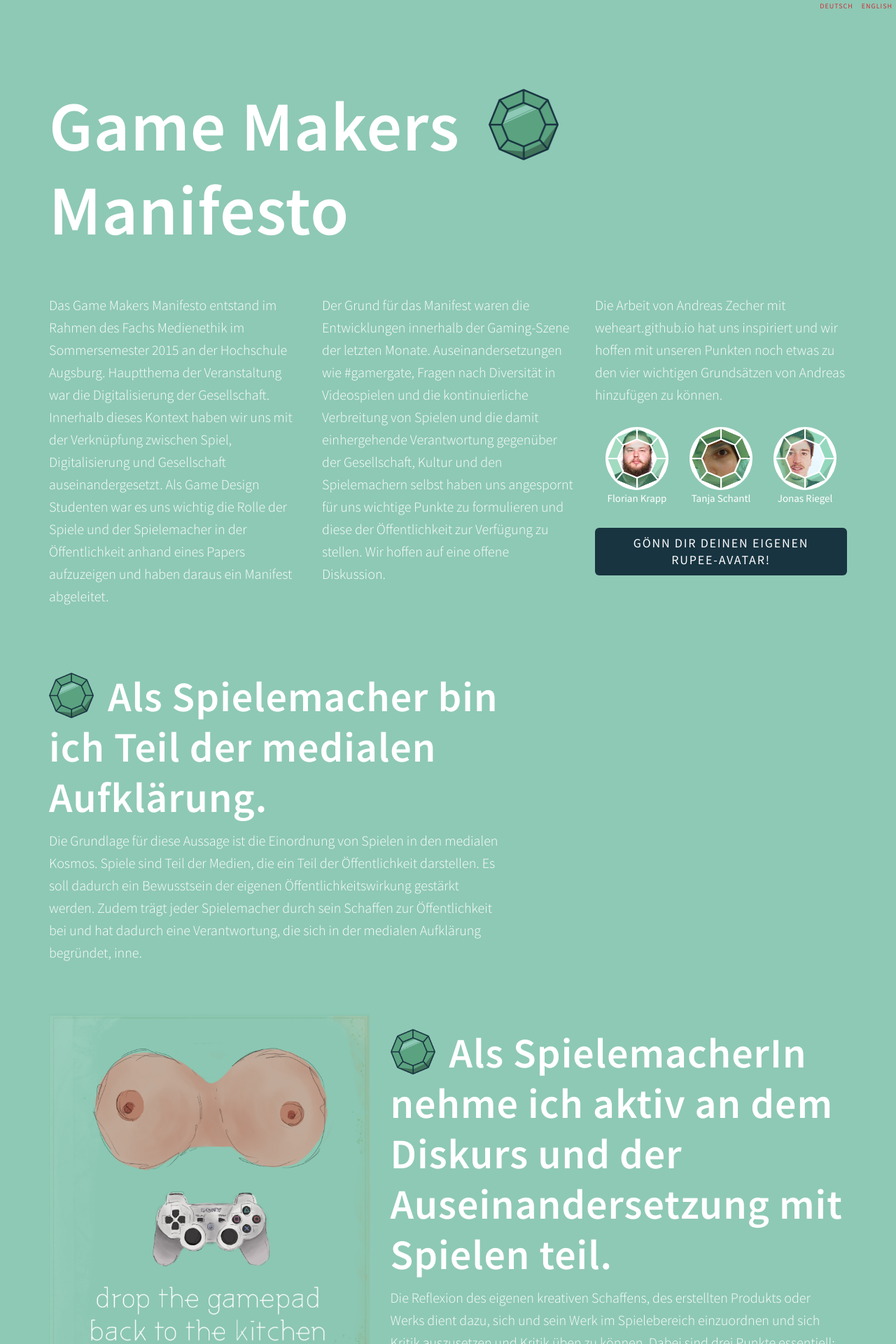
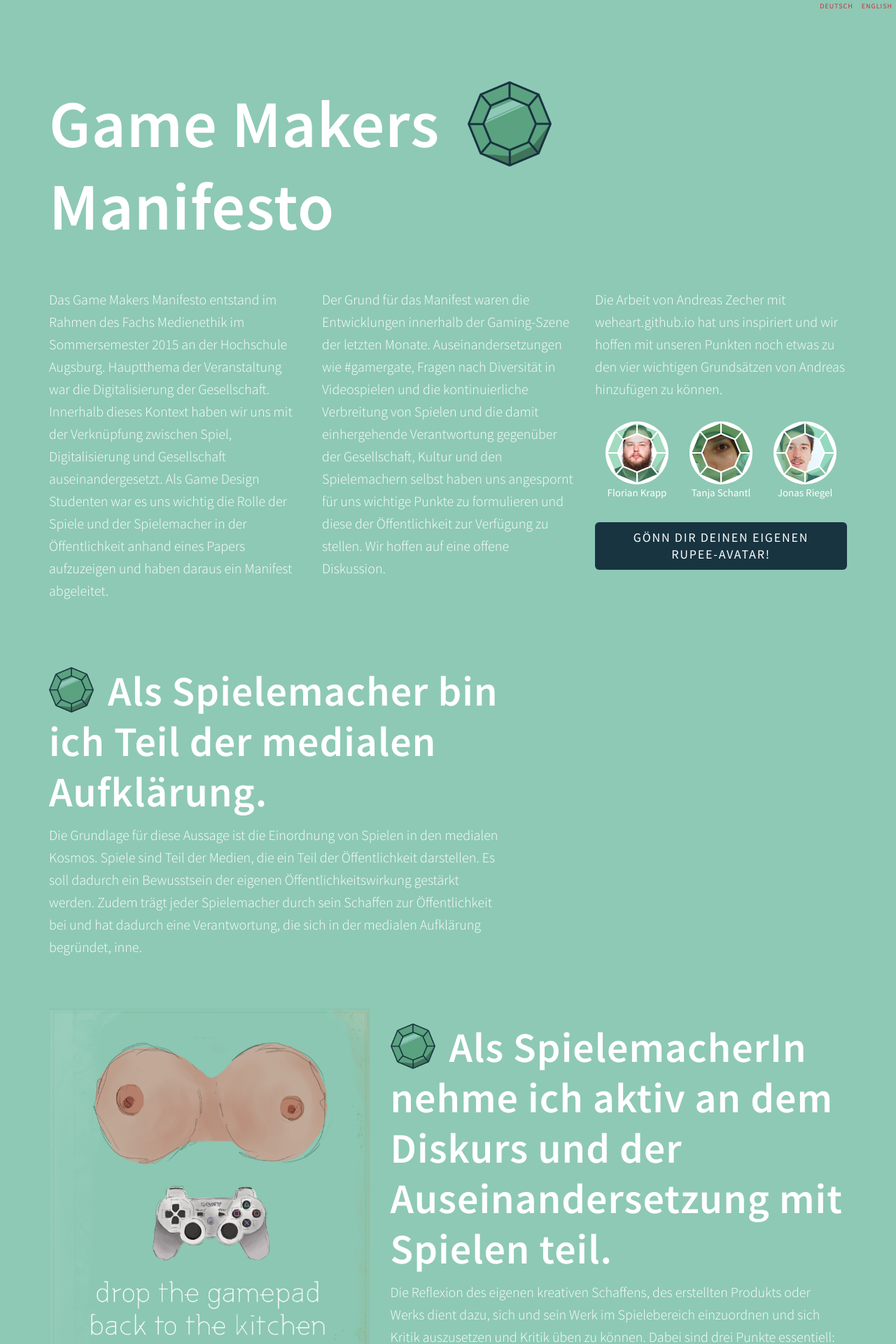
Before and after one commit to gamemakersmanifesto/gamemakersmanifesto.github.io, a Jekyll site: the page built from index.html, in a window 1280 px wide. Shown: the top 1920 px of the page at 70% size. Built offline with Jekyll 4.4.1, drawn with Linux system fonts in a browser that asks for light colours; nearby versions of some CDN libraries; comment, search, counter and statistics services are not loaded.

Commit message:
REFURBISH: Structure + Css

```diff
--- a/css/main.css
+++ b/css/main.css
@@ -124,10 +124,10 @@ h2 {
 .rupee-big {
     margin-right:20px;
     margin-left:20px;
-    margin-top:-25px;
+    margin-top:-20px;
     display: inline-block;
-    width:100px;
-    height:102px;
+    width:120px;
+    height:122px;
 }
 
 p {
@@ -137,7 +137,7 @@ p {
 
 @media all and (min-width: 960px) {
     h1 {
-        font-size: 10rem;
+        font-size: 9.5rem;
     }
     h2 {
         font-size: 6rem;
```
